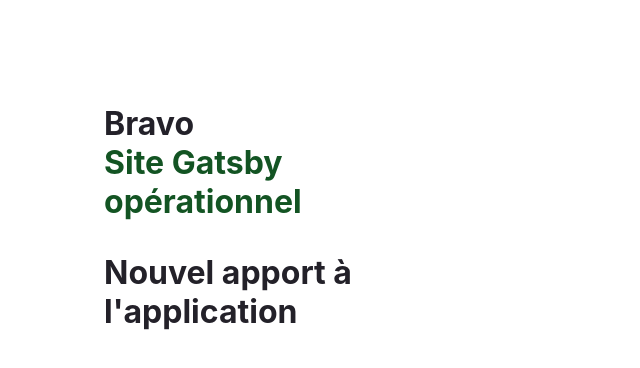
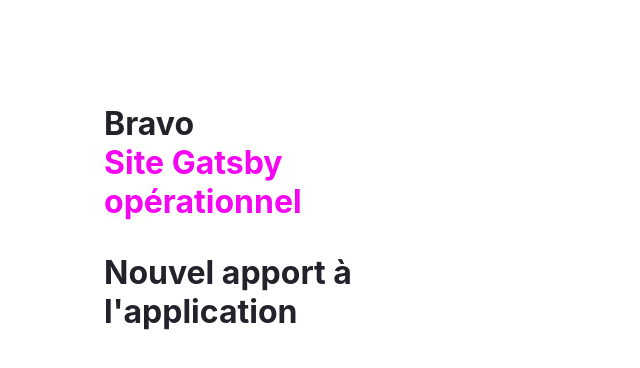
Before and after one commit to azeinstra/exo2-ci, a Gatsby site: page / in a window 1280 px wide. Shown: the whole page, without its empty margins (0-640 px from the left). Built offline with nearby package versions, Linux system fonts and the light colour scheme; Gatsby itself is replaced by a stand-in of ours.

Commit message:
update pipeline and index color

```diff
--- a/src/pages/index.js
+++ b/src/pages/index.js
@@ -12,7 +12,7 @@
   maxWidth: 320,
 }
 const headingAccentStyles = {
-  color: "#135423",
+  color: "#f505f1",
 }
 
 // markup
```
Also changed, not shown: .gitlab-ci.yml.
